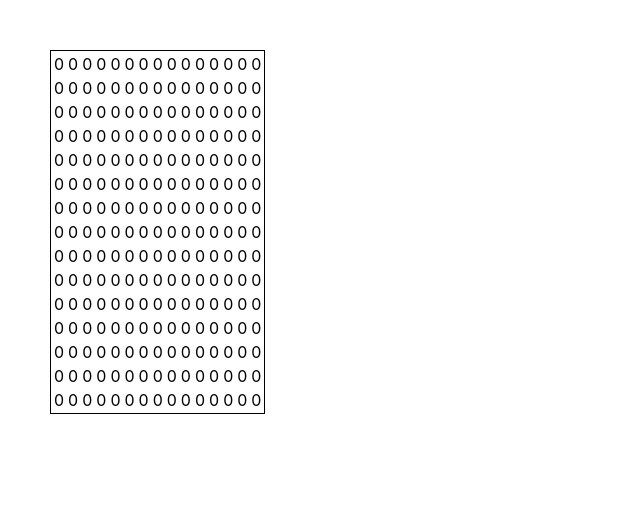
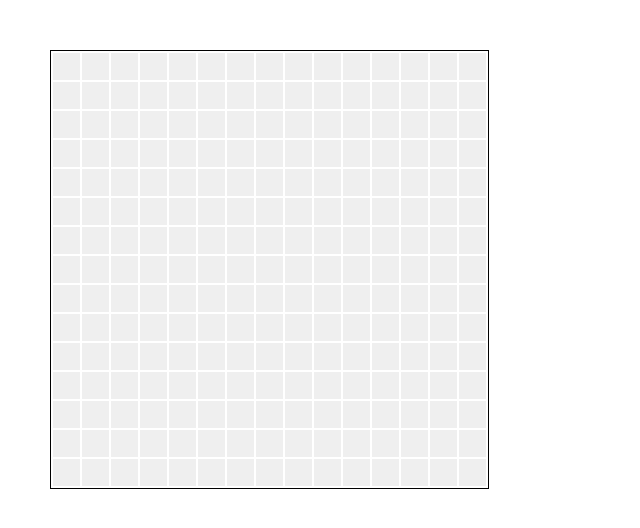
Before and after one commit to JNotelddim/coordinate-plotter, a React (Create React App) app: page / in a window 1280 px wide. Shown: the top 528 px of the page, without its empty margins (0-640 px from the left). Built offline with nearby package versions, Linux system fonts and the light colour scheme.

Commit message:
Create basic cell component, styling in styled table
TODOS:
- make grid-size customizeable
- add col & row indices at edges
- alternate background coloring for rows/cols
- add on-click to cell event which pops up coords

```diff
--- /dev/null
+++ b/src/comp/Cell.tsx
@@ -0,0 +1,17 @@
+import React, { Component } from 'react';
+import {ICell} from '../config/typings.config'
+
+export default class Cell extends Component<ICell>  {
+    key: number
+    value: any
+
+    constructor(props: ICell){
+        super(props);
+        this.key = props.key;
+        this.value = props.value;
+    }
+
+    render(){
+        return <td key={this.key}> {this.value} </td>
+    }
+}
--- a/src/comp/Grid.tsx
+++ b/src/comp/Grid.tsx
@@ -1,25 +1,34 @@
 import React from 'react';
 import styled from 'styled-components';
+import Cell from './Cell';
+import {ICell} from '../config/typings.config'
 
 
-interface Cell {
-    value: string
-}
-
 interface Row {
-    cells: Cell[],
+    cells: ICell[],
     rowName: string
 }
 
+const cellHeight = 25;
 const Table = styled.table`
-    margin: 50px;
-    border: 1px solid black;
+    {
+        margin: 50px;
+        border: 1px solid black;
+
+        td {
+            background-color: #efefef;
+            height: ${cellHeight}px;
+            width: ${cellHeight}px;
+            text-align: center;
+        }
+    }
 `
 
 const Grid: React.FC = () => {
+
   let rows: Row[]  = [...Array(15)].map((x) => {
-      let cells: Cell[] = [...Array(15)].map((x) =>{
-        return { value: "" }
+      let cells: ICell[] = [...Array(15)].map((x, i) =>{
+        return { key: i, value: ""}
       })
       return { cells: cells, rowName: x }
   })
@@ -27,11 +36,15 @@ const Grid: React.FC = () => {
   return (
     <div className="grid">
         <Table>
+            <thead>
+
+            </thead>
+
             <tbody>
                 {rows.map((row, i) =>
                     <tr key={i}>
                         {row.cells.map((cell, j) =>
-                            <td key={j}>0</td>
+                            <Cell key={j} value={""}></Cell>
                         )}
                     </tr>
                 )}
--- /dev/null
+++ b/src/config/typings.config.ts
@@ -0,0 +1,4 @@
+export interface ICell {
+    key: number;
+    value: any;
+}
```
